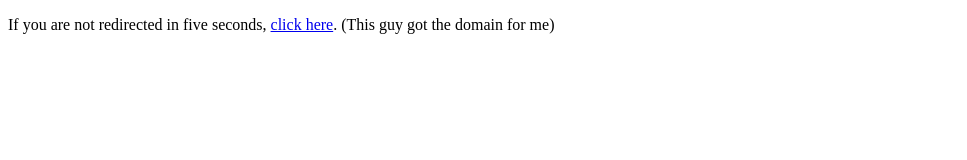
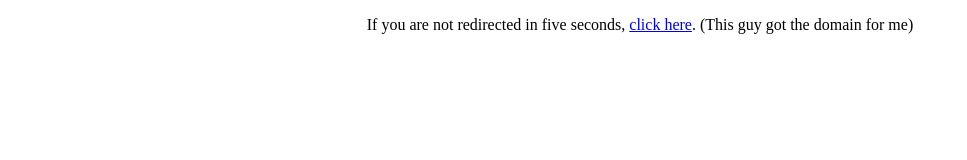
Before and after one commit to Nate2123/aspy, a plain HTML site: page index.html in a window 1280 px wide. Shown: the whole page, without its empty margins (0-967 px from the left). Drawn offline with Linux system fonts and the light colour scheme.

Commit message:
Update index.html

```diff
--- a/index.html
+++ b/index.html
@@ -5,6 +5,6 @@
   <meta http-equiv="refresh" content="5; URL=https://someaspy.dev" />
 </head>
 <body>
-  <p>If you are not redirected in five seconds, <a href="https://someaspy.dev">click here</a>. (This guy got the domain for me)</p>
+  <p style = 'text-align: center;'>If you are not redirected in five seconds, <a href="https://someaspy.dev">click here</a>. (This guy got the domain for me)</p>
 </body>
 </html>
```
